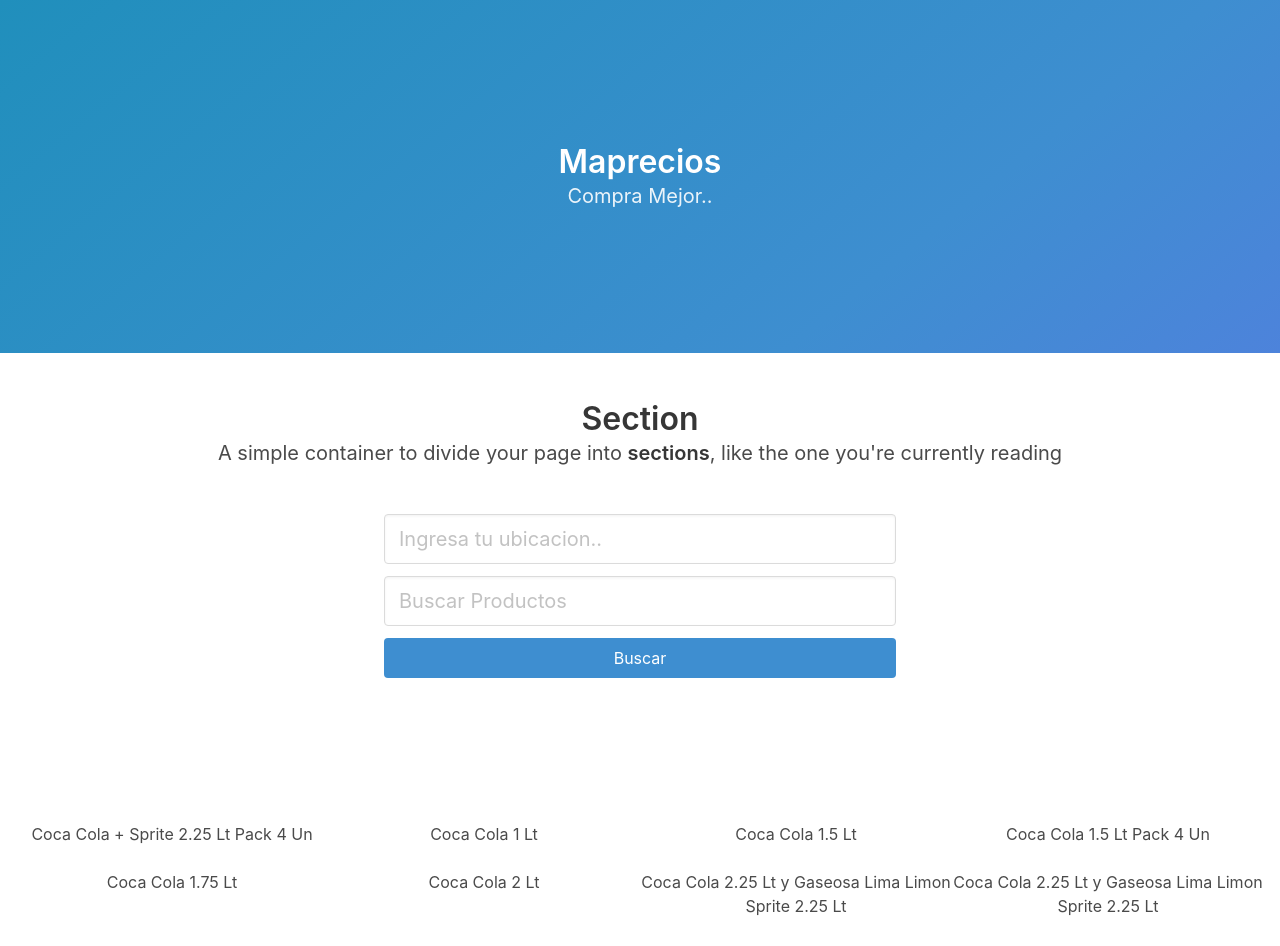
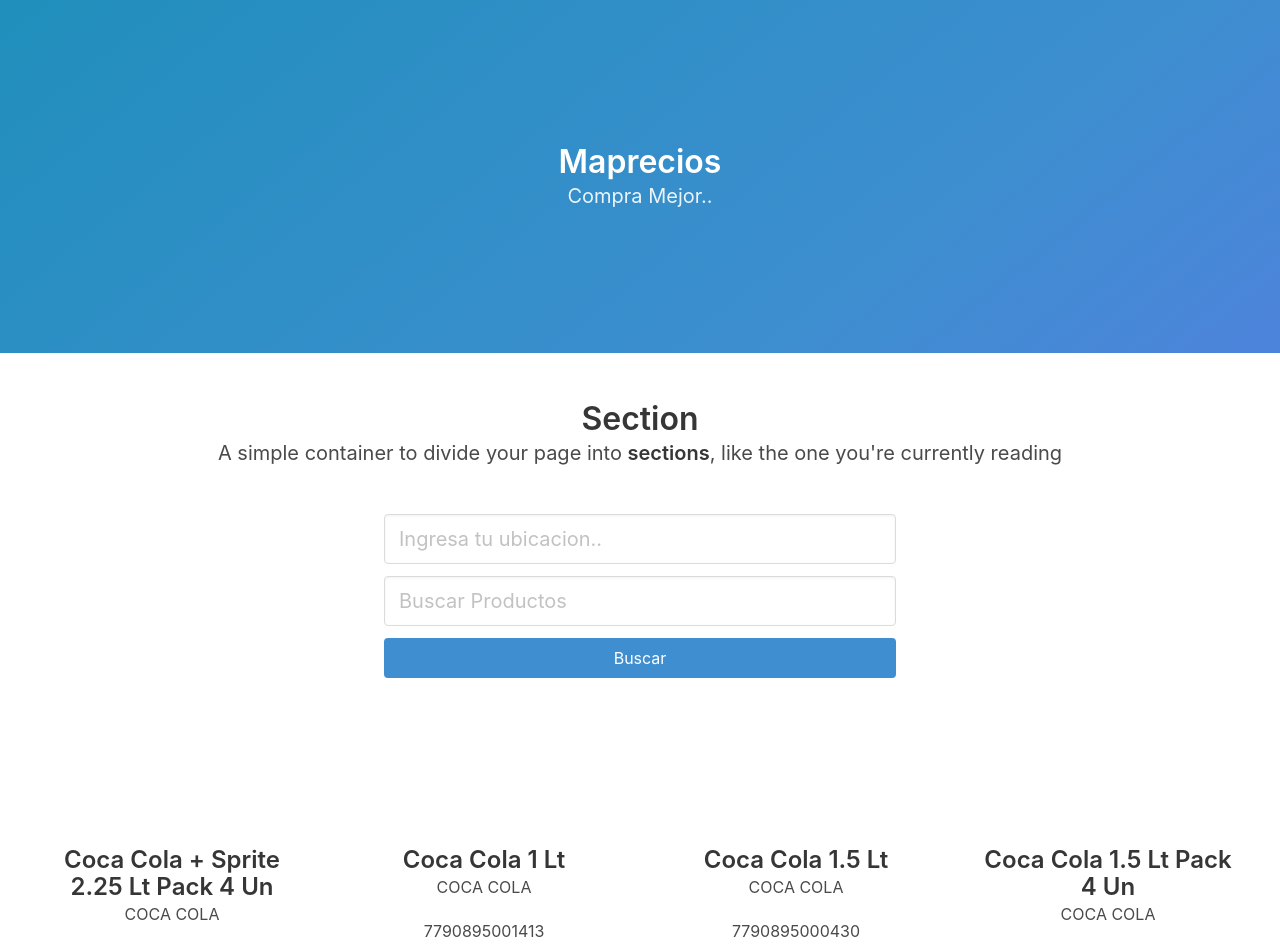
Before and after one commit to lucasdepetris/mapreciosReact, a React (Create React App) app: page / in a window 1280 px wide. Shown: the top 946 px of the page. Built offline with nearby package versions, Linux system fonts and the light colour scheme.

Commit message:
- Paso datos formulario a los demas componentes

```diff
--- a/src/components/ListProducts.js
+++ b/src/components/ListProducts.js
@@ -1,5 +1,6 @@
 import React, { Component } from 'react';
 import Productos from '../mocks/productos.json'
+import Product from '../components/Product'
 
 
 export default class ListProducts extends Component{
@@ -16,6 +17,7 @@
   }
 
   render(){
+    console.log(this.props.productToSearch)
     const productos = Productos.productos
     return(
           <div className = 'ProductList'>
@@ -23,7 +25,7 @@
               productos.map(prod => {
                 return(
                   <div key = {prod.id} className = 'ProductList-item'>
-                     <p>{prod.nombre}</p>
+                     <Product id={prod.id} nombre={prod.nombre} marca = {prod.marca}/>
                   </div>
                 )
               })
--- /dev/null
+++ b/src/components/Product.js
@@ -0,0 +1,29 @@
+import React, { Component } from 'react';
+import PropTypes from 'prop-types'
+
+
+export default class Product extends Component{
+  static propTypes = {
+    id:PropTypes.string,
+    marca:PropTypes.string,
+    nombre:PropTypes.string
+  }
+
+  render(){
+    const {id,marca,nombre} = this.props
+
+    return(
+      <div >
+          <div className="card-content">
+              <div className="media">
+                  <div className="media-content">
+                    <p className="title is-4">{nombre}</p>
+                    <p className="subtitle is-6">{marca}</p>
+                    <p className="subtitle is-6">{id}</p>
+                  </div>
+              </div>
+          </div>
+      </div>
+    )
+  }
+}
--- a/src/components/SectionSearchProducts.js
+++ b/src/components/SectionSearchProducts.js
@@ -10,11 +10,13 @@
   }
 
   _handleChange = (e) => {
-
+    this.setState({producto:e.target.value})
   }
 
   _handleSubmit = (e) => {
-
+    e.preventDefault()
+    const {producto,lat,lng} = this.state
+    this.props.onResults(producto,2,lng)
   }
 
   render(){
@@ -28,10 +30,10 @@
             </div>
             <div className="field">
                 <div className="control">
-                    <input className="input is-medium" type="text" placeholder="Buscar Productos"/>
+                    <input onChange={this._handleChange} className="input is-medium" type="text" placeholder="Buscar Productos"/>
                 </div>
             </div>
-            <a className="button is-info">Buscar</a>
+            <button className="button is-info">Buscar</button>
       </form>
 
       <div>
--- a/src/pages/Home.js
+++ b/src/pages/Home.js
@@ -5,15 +5,33 @@
 import ListProducts from '../components/ListProducts'
 
 export default class Home extends Component{
+  state = {
+    productToSearch:{},
+    product:{}
+  }
 
+  _handleResults = (results,lat,lng) => {
+    var pro = {
+      prod:results,
+      lat:lat,
+      lng:lng
+    }
+    this.setState({productToSearch:pro})
+  }
+
+  _handleProductSelected = (prod) => {
+
+    this.setState({product:prod})
+  }
 
   render(){
+    console.log(this.state.productToSearch)
     return (
       <div>
         <Header />
         <SectionIntroduction />
-        <SectionSearchProducts/>
-        <ListProducts/>
+        <SectionSearchProducts onResults={this._handleResults}/>
+        <ListProducts productToSearch={this.state.productToSearch} onResults={this._handleProductSelected}/>
       </div>
     )
   }
```
